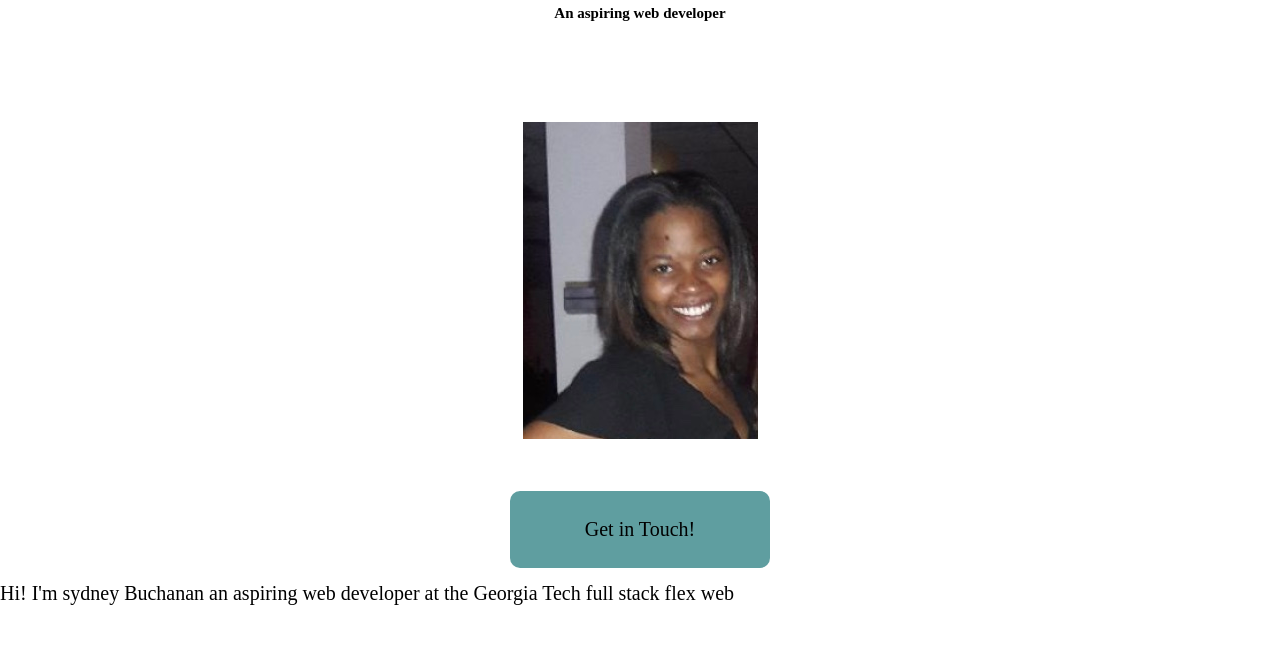
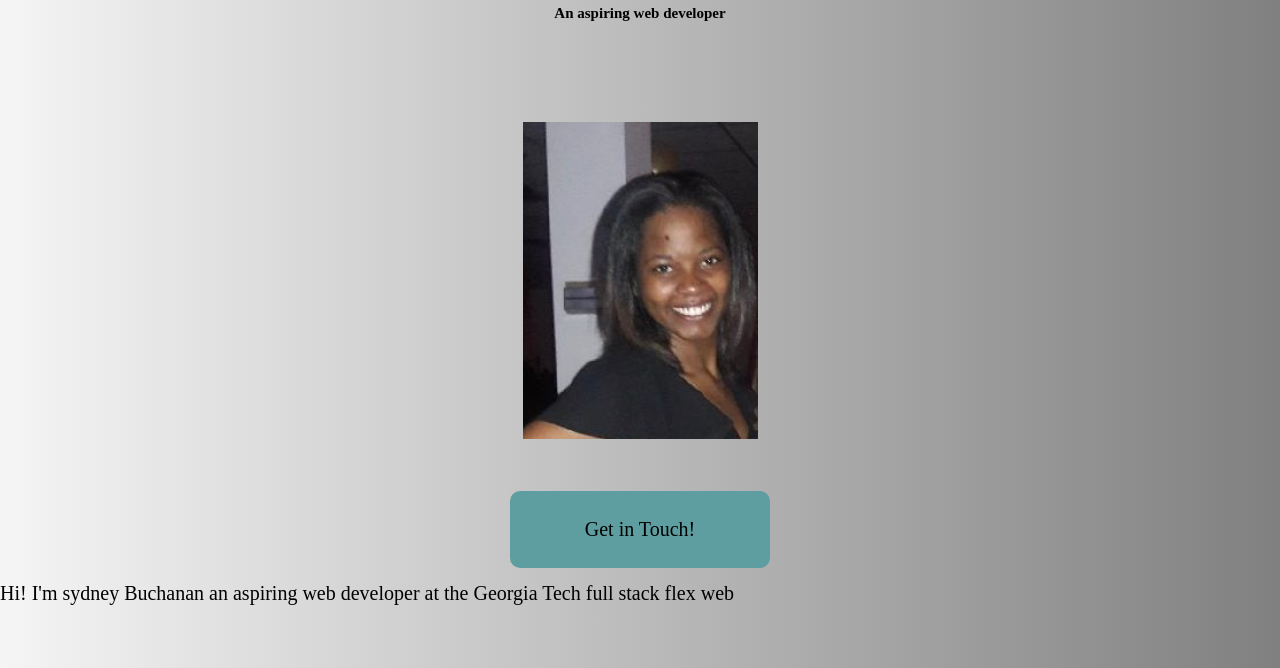
Before and after one commit to SBuchanan1/Polished-portfolio-SB, a plain HTML site: page index.html in a window 1280 px wide. Shown: the part 144-812 px from the top of the page. Drawn offline with Linux system fonts and the light colour scheme.

Commit message:
added background color

```diff
--- a/styles.css
+++ b/styles.css
@@ -8,6 +8,9 @@
 
 html {
   font-size: 10px;
+}
+body {
+  background: linear-gradient(90deg, whitesmoke, grey);
 }
 
 body .div {
```
